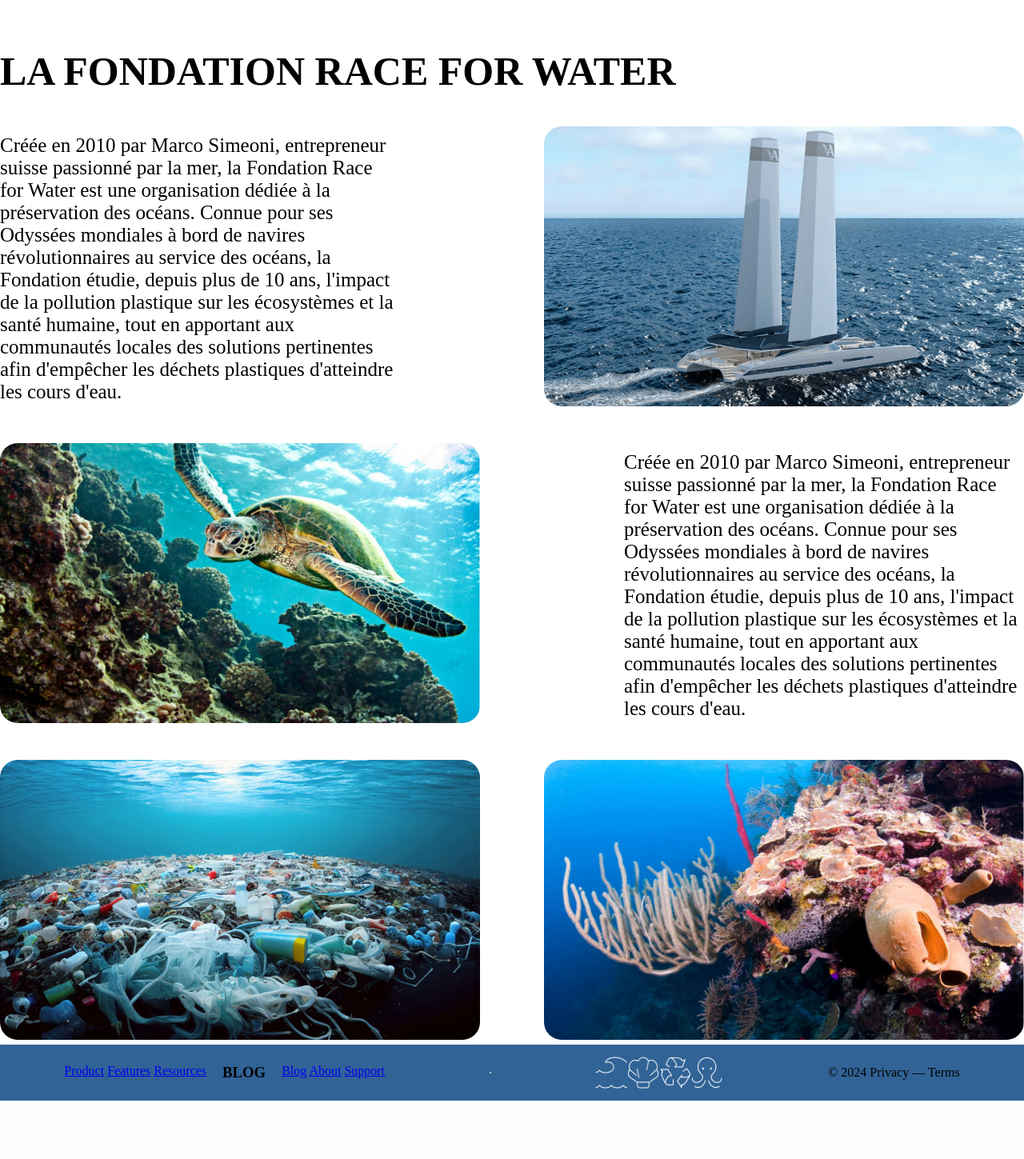
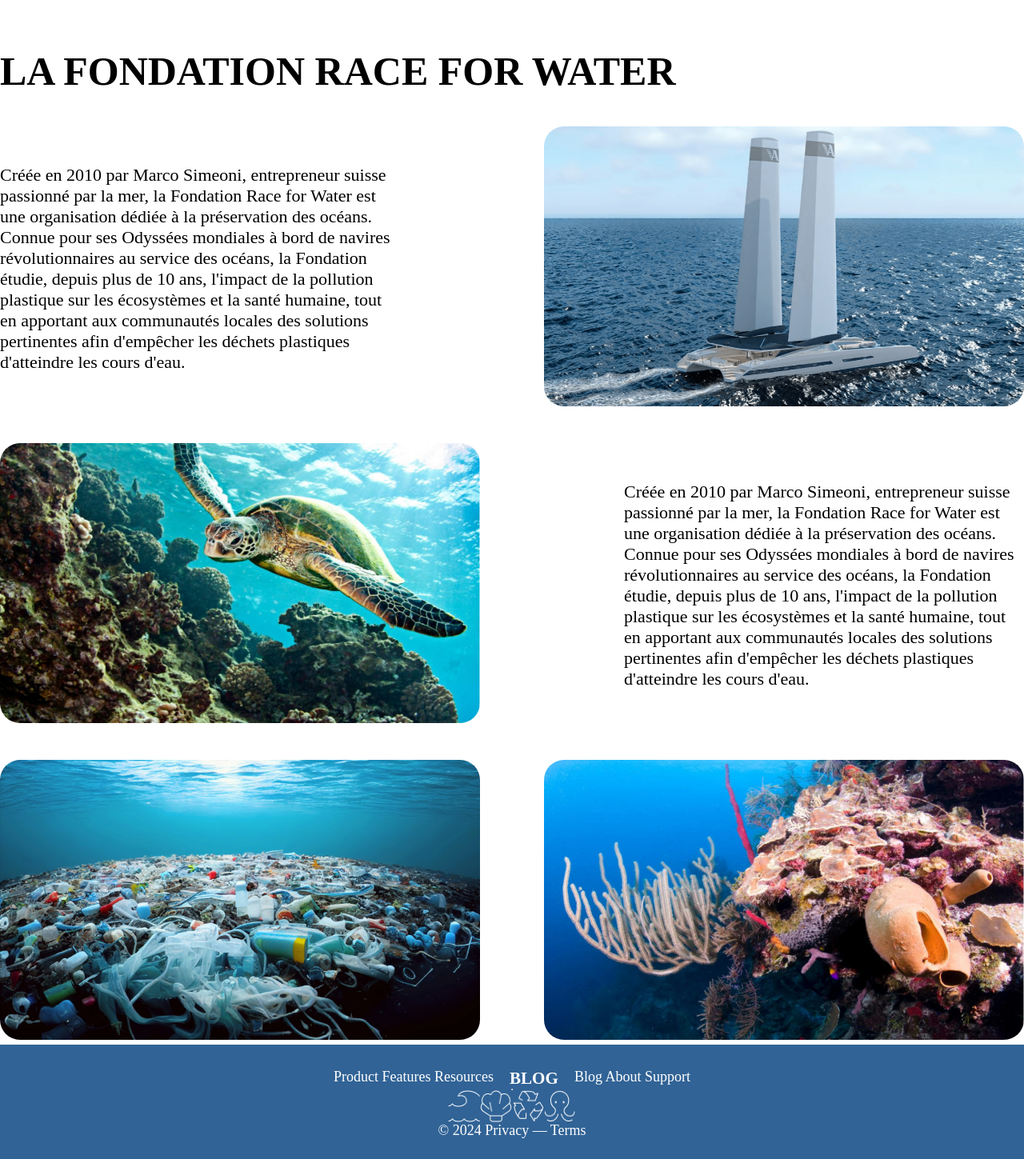
Before and after one commit to FuzniX/NuitInfo, a Flask app: page / in a window 1280 px wide. Shown: the part 152-1601 px from the top of the page at 80% size. Before the commit the page ends 1528 px from the top, so only its background shows below. Run offline with Flask 3, Linux system fonts and the light colour scheme; some web fonts are replaced.

Commit message:
fix  footer styles

```diff
--- a/static/style.css
+++ b/static/style.css
@@ -104,7 +104,7 @@ header .container {
 #main {
   margin-top: 60px;
   font-family: 'Inter';
-  font-size: 25px;
+  font-size: 22px;
 }
 #main p {
   max-width: 500px;
@@ -127,7 +127,7 @@ header .container {
 .item img {
   width: 600px;
   max-height: 350px;
-  border-radius: 22px;
+  border-radius: 25px;
 }
 
 .item_2 {
@@ -136,14 +136,28 @@ header .container {
 
 footer {
   background-color: #316396;
-  padding: 15px;
+  padding-top: 30px;
+  padding-bottom: 25px;
+  color: #fff;
+  font-family: 'Inter';
+  font-size: 18px;
 }
 
 footer .container {
   display: flex;
-  flex-direction: row;
+  flex-direction: column;
   align-items: center;
   justify-content: space-around;
+}
+
+footer a {
+  color: #fff;
+  text-decoration: none;
+}
+
+footer a:hover{
+  text-decoration: underline;
+  cursor: pointer;
 }
 
 .icons {
```
